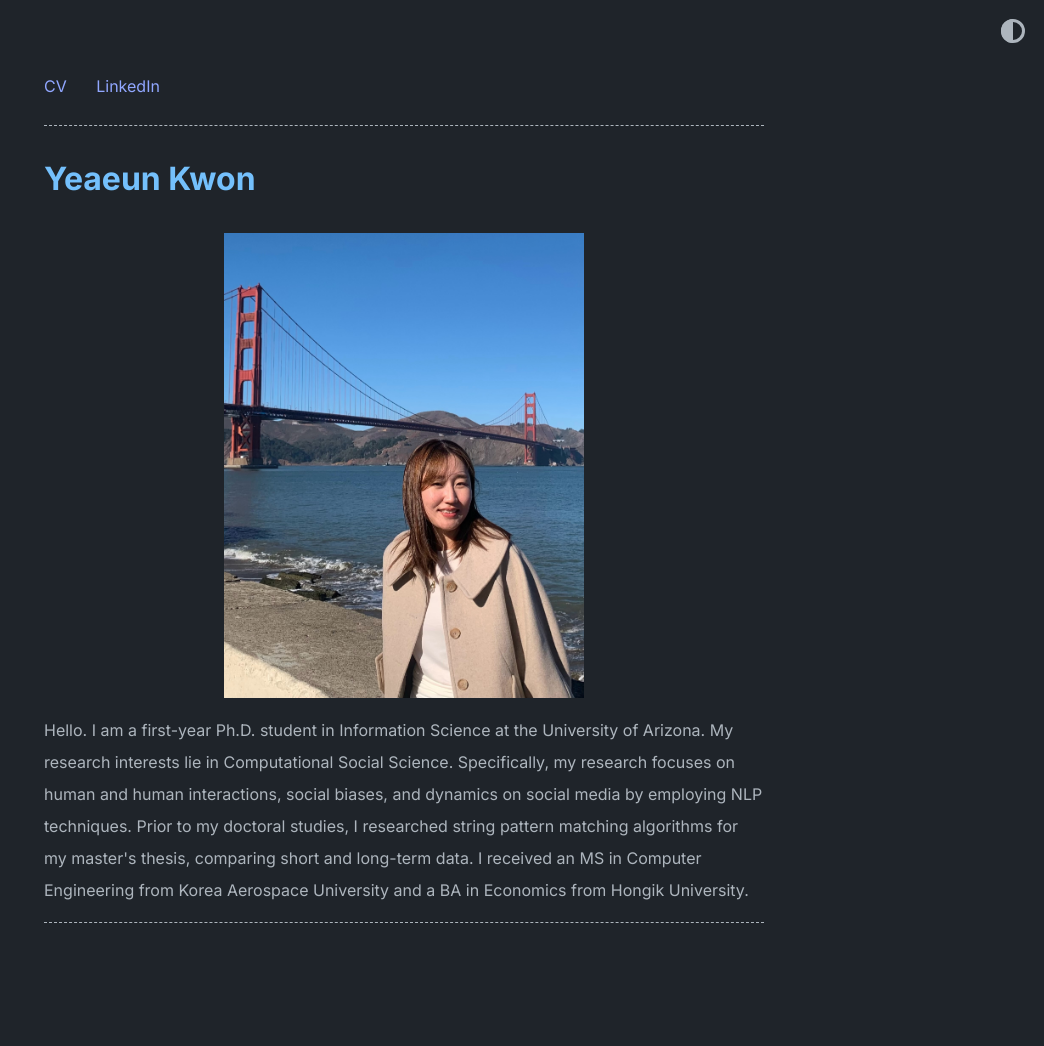
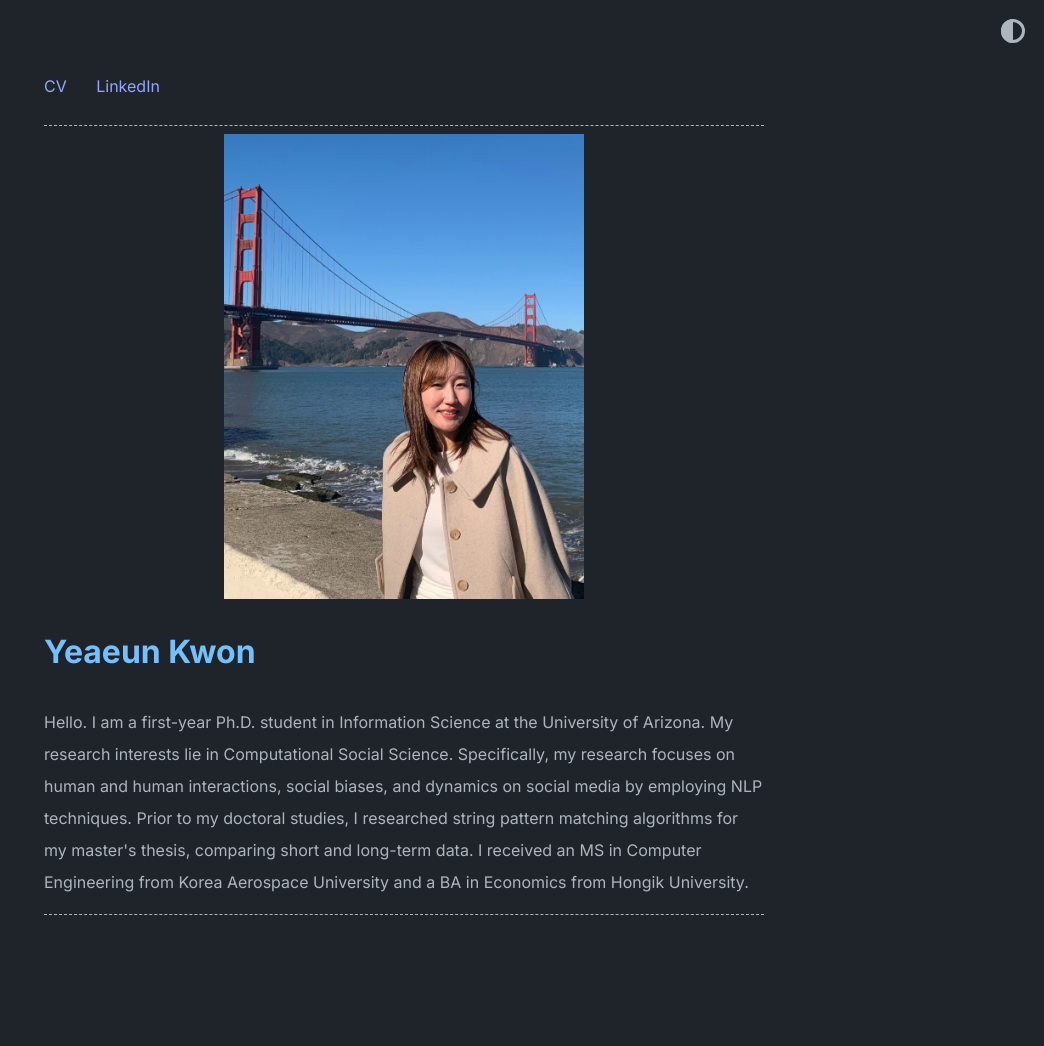
Before and after one commit to yeaeunkwon/yeaeunkwon.github.io, a Jekyll site: the page built from index.md, in a window 1280 px wide. Shown: the whole page, without its empty margins (236-1280 px from the left). Built offline with Jekyll 4.4.1, drawn with Linux system fonts in a browser that asks for light colours.

Commit message:
Update home.html

```diff
--- a/_layouts/home.html
+++ b/_layouts/home.html
@@ -8,10 +8,9 @@ layout: default
   {% include horizontal_list.html collection=site.data.home.navbar_entries %}
   <div class="dashed"></div>
 {% endif %}
-
+  <center><img src="./assets/images/favicon/profile.jpg" width="50%" height="50%"></center>
   <h1>{{ site.title }}</h1>
   {% if site.theme_config.show_description == true %}
-    <center><img src="./assets/images/favicon/profile.jpg" width="50%" height="50%"></center>
     <p>{{ site.description }}</p>
   {% endif %}
 </header>
```
